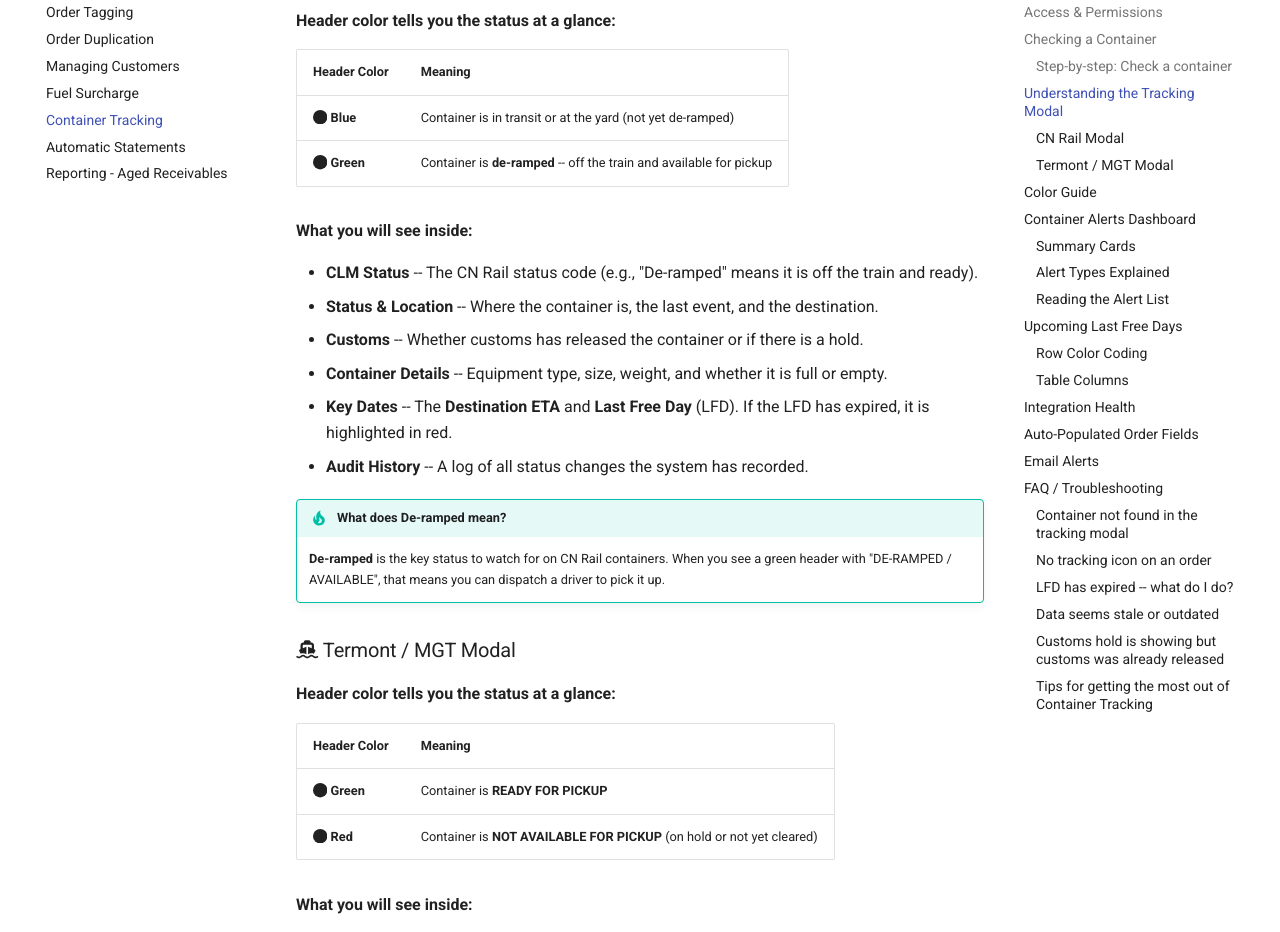
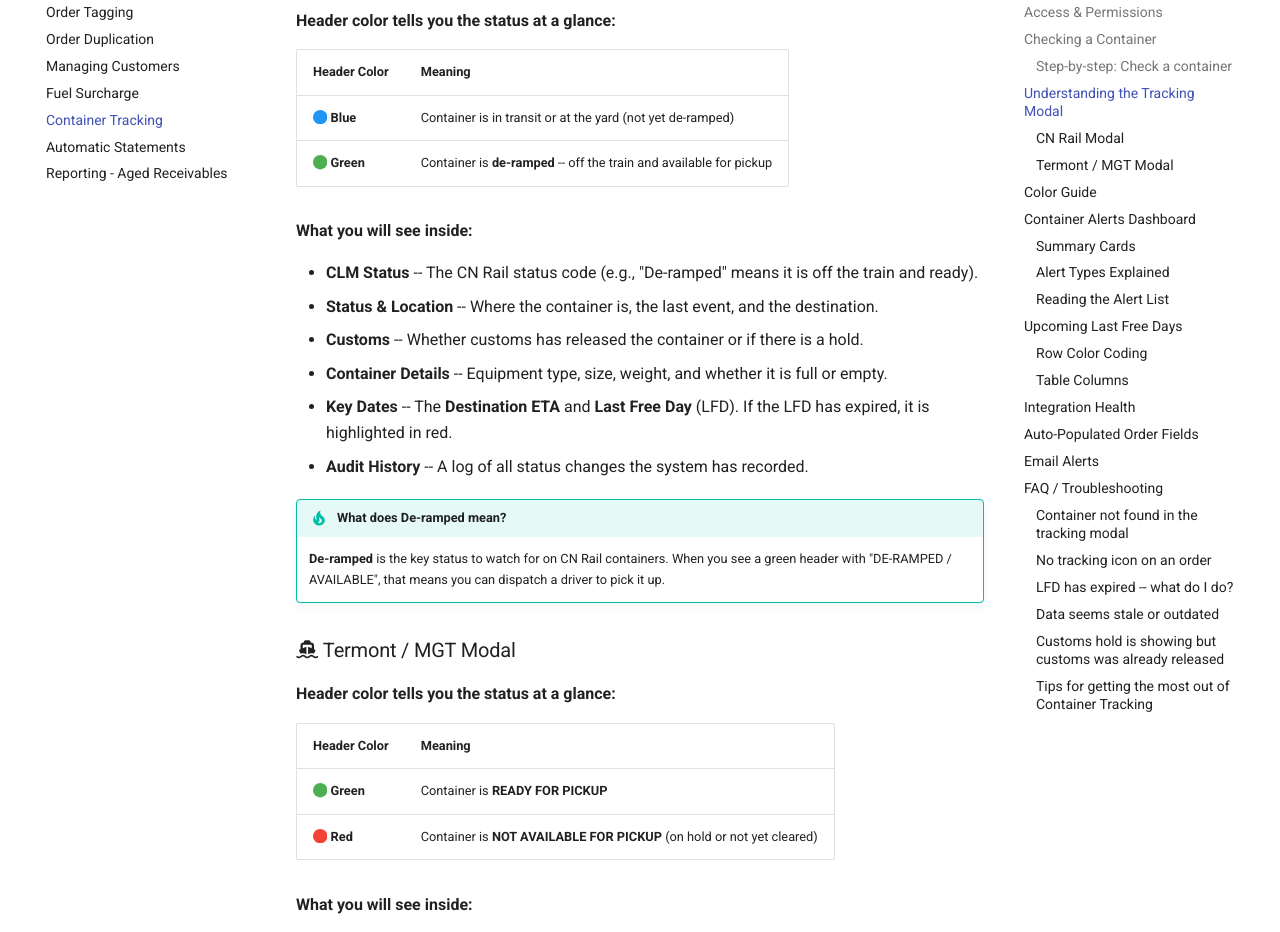
Before and after one commit to utxweb/utxfreight-docs, an MkDocs documentation site: the page built from docs/freight/container-tracking.md, in a window 1280 px wide and 1400 px high, scrolled down 2829 px. Shown: the part 150-1082 px from the top of the window. Built offline with MkDocs 1.6.1 and Material for MkDocs 9.7.7, drawn with Linux system fonts in a browser that asks for light colours.

Commit message:
Fix icon color CSS selectors to match rendered HTML structure
Classes are siblings on the same span (.twemoji.text-success),
not parent-child (.text-success .twemoji).

Co-Authored-By: Claude Opus 4.6 (1M context) <noreply@anthropic.com>

```diff
--- a/docs/stylesheets/extra.css
+++ b/docs/stylesheets/extra.css
@@ -1,9 +1,9 @@
-.text-success .twemoji svg { color: #4caf50; }
-.text-danger .twemoji svg { color: #f44336; }
-.text-warning .twemoji svg { color: #ff9800; }
-.text-info .twemoji svg { color: #2196f3; }
-.text-primary .twemoji svg { color: #1976d2; }
-.text-secondary .twemoji svg { color: #9e9e9e; }
+.twemoji.text-success svg { color: #4caf50; }
+.twemoji.text-danger svg { color: #f44336; }
+.twemoji.text-warning svg { color: #ff9800; }
+.twemoji.text-info svg { color: #2196f3; }
+.twemoji.text-primary svg { color: #1976d2; }
+.twemoji.text-secondary svg { color: #9e9e9e; }
 
 /* Announce bar CTA */
 .cta-announce {
```
